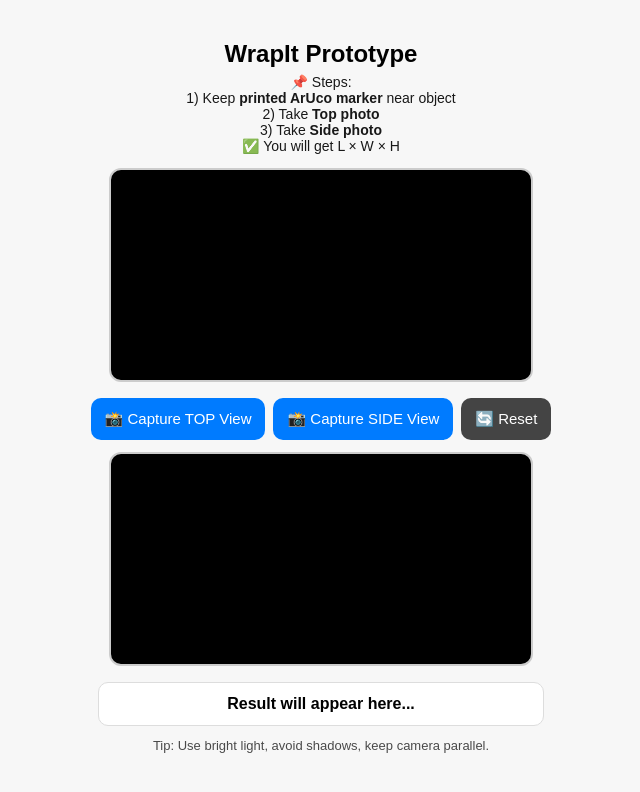
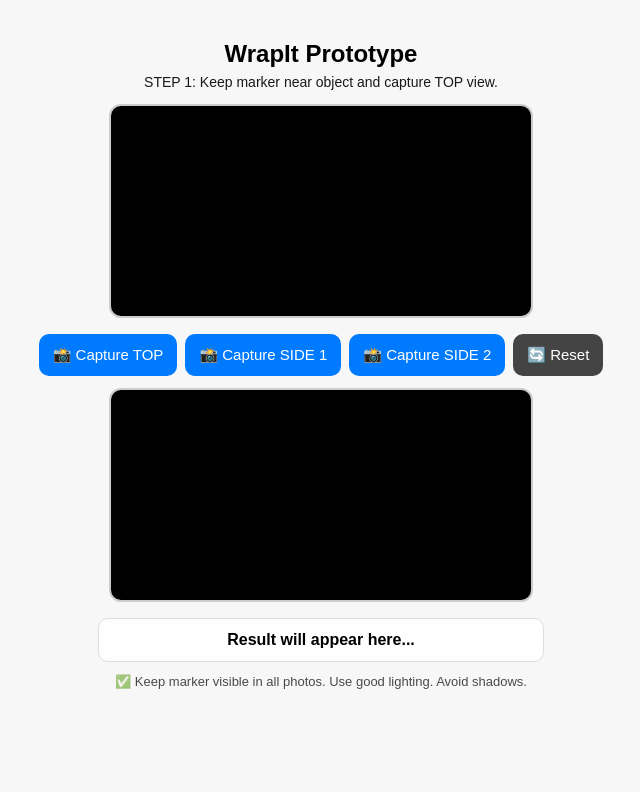
Before and after one commit to Aditya121327/object-measure-app, a plain HTML site: page index.html in a window 1280 px wide. Shown: the whole page, without its empty margins (319-959 px from the left). Drawn offline with Linux system fonts and the light colour scheme.

Commit message:
Update index.html

```diff
--- a/index.html
+++ b/index.html
@@ -2,36 +2,31 @@
 <html lang="en">
 <head>
   <meta charset="UTF-8" />
-  <title>WrapIt - 2 Photo Measurement (ArUco)</title>
+  <title>WrapIt - 3 Photo Measurement</title>
   <meta name="viewport" content="width=device-width, initial-scale=1.0" />
 
   <link rel="stylesheet" href="style.css" />
 
-  <!-- ✅ OpenCV -->
+  <!-- OpenCV -->
   <script async src="https://docs.opencv.org/4.x/opencv.js" onload="onOpenCvReady();"></script>
 
-  <!-- ✅ ArUco -->
-  <script src="aruco.js"></script>
-
-  <!-- ✅ Main logic -->
+  <!-- Main script -->
   <script src="script.js" defer></script>
 </head>
 
 <body>
   <h2>WrapIt Prototype</h2>
-  <p class="note">
-    📌 Steps:<br>
-    1) Keep <b>printed ArUco marker</b> near object<br>
-    2) Take <b>Top photo</b><br>
-    3) Take <b>Side photo</b><br>
-    ✅ You will get L × W × H
+
+  <p class="note" id="instructions">
+    STEP 1: Keep marker near object and capture TOP view.
   </p>
 
   <video id="video" autoplay playsinline></video>
 
   <div class="btns">
-    <button id="btnTop">📸 Capture TOP View</button>
-    <button id="btnSide">📸 Capture SIDE View</button>
+    <button id="btnTop">📸 Capture TOP</button>
+    <button id="btnSide1" disabled>📸 Capture SIDE 1</button>
+    <button id="btnSide2" disabled>📸 Capture SIDE 2</button>
     <button id="btnReset">🔄 Reset</button>
   </div>
 
@@ -39,8 +34,8 @@
 
   <div id="result">Result will appear here...</div>
 
-  <div class="footer">
-    Tip: Use bright light, avoid shadows, keep camera parallel.
-  </div>
+  <p class="footer">
+    ✅ Keep marker visible in all photos. Use good lighting. Avoid shadows.
+  </p>
 </body>
 </html>
```
